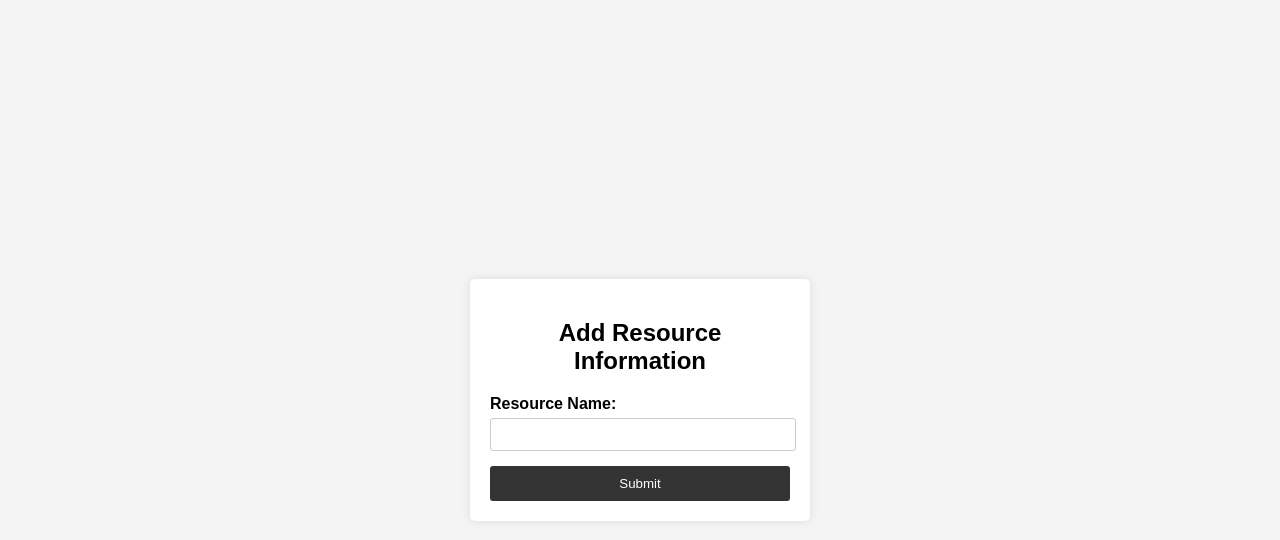
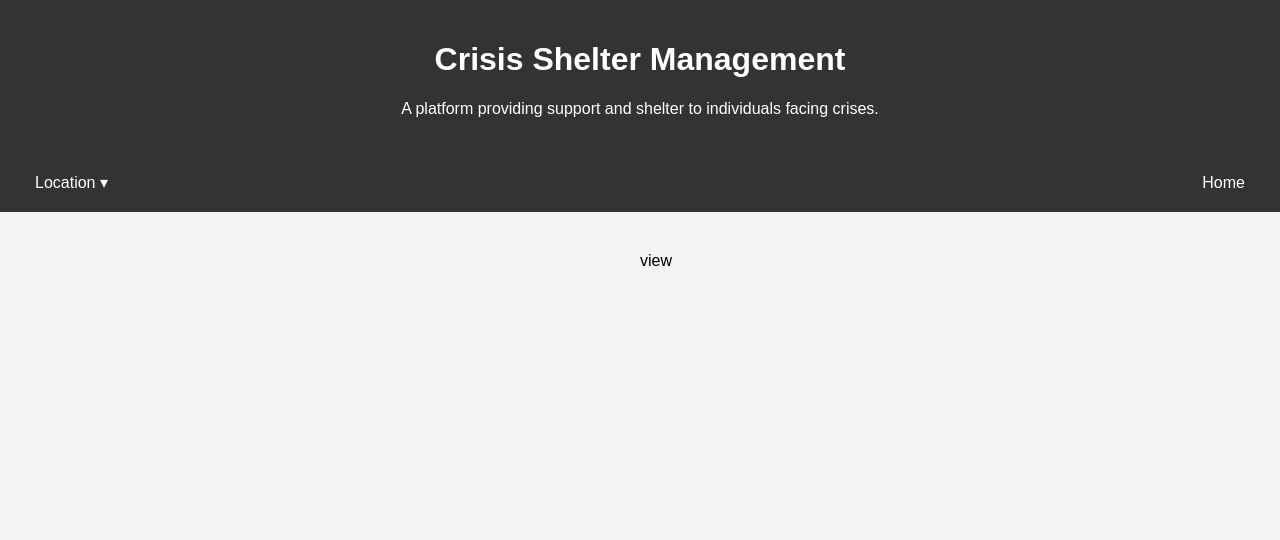
Before and after one commit to John-kurian-03/DBMS-MINI-PROJECT, a plain HTML site: page redirect.html in a window 1280 px wide. Drawn offline with Linux system fonts and the light colour scheme.

Commit message:
Update redirect.html

```diff
--- a/redirect.html
+++ b/redirect.html
@@ -1,8 +1,6 @@
 <!DOCTYPE html>
 <html lang="en">
 <head>
-    <meta charset="UTF-8">
-    <meta name="viewport" content="width=device-width, initial-scale=1.0">
     <title>Crisis Shelter Management</title>
     <style>
         body {
@@ -10,42 +8,111 @@
             margin: 0;
             padding: 0;
             background-color: #f4f4f4;
-            display: flex;
-            justify-content: center;
-            align-items: center;
-            height: 100vh;
         }
 
-        form {
-            max-width: 300px;
-            margin: 0 auto;
+        header {
+            background-color: #333;
+            color: white;
+            text-align: center;
+            padding: 20px 0;
+        }
+
+        nav {
+            background-color: #333;
+            color: white;
+            display: flex;
+            justify-content: space-between;
+            align-items: center;
+            padding: 10px 20px;
+        }
+
+        nav a {
+            color: white;
+            text-decoration: none;
+            padding: 10px 15px;
+        }
+
+        .dropdown {
+            position: relative;
+            display: inline-block;
+            margin-right: 20px;
+        }
+
+        .dropdown-content {
+            display: none;
+            position: absolute;
+            background-color: #333;
+            min-width: 120px;
+            z-index: 1;
+            border-radius: 6px;
+            box-shadow: 0 2px 5px rgba(0, 0, 0, 0.2);
+        }
+
+        .dropdown-content a {
+            color: white;
+            text-decoration: none;
+            display: block;
+            padding: 10px;
+        }
+
+        .dropdown:hover .dropdown-content {
+            display: block;
+        }
+
+
+        .main-content {
             padding: 20px;
-            background: #fff;
-            border-radius: 5px;
-            box-shadow: 0 0 10px rgba(0, 0, 0, 0.1);
+            text-align: center;
+
+        }
+
+        .card {
+            background-color: #fff;
+            border-radius: 8px;
+            box-shadow: 0 2px 5px rgba(0, 0, 0, 0.1);
+            padding: 20px;
+            margin-bottom: 20px;
         }
 
         h2 {
-            text-align: center;
-            margin-bottom: 20px;
+            color: #333;
+            margin-bottom: 10px;
         }
+        .insertion{
+            background-color: #f4f4f4;
+            width:50%;
+            float:left;
+            height: 50%;
 
-        label {
-            display: block;
-            margin-bottom: 5px;
-            font-weight: bold;
         }
-
-        input[type="text"],
-        input[type="password"] {
+        .view{
+            background-color: #f4f4f4;
+            width:50%;
+            float:right;
+            height:50%
+        }
+        .headings{
+            text-align: left;
+        }
+        input[type="text"],input[type="number"],input[type="date"]
+        {
             width: calc(100% - 12px);
-            padding: 8px;
             margin-bottom: 15px;
             border: 1px solid #ccc;
             border-radius: 3px;
         }
-
-        input[type="submit"] {
+        label{
+            display:block;
+        }
+        select{
+            margin-bottom: 15px;
+            display:block;
+            border: 1px solid #ccc;
+            border-radius: 3px;
+            width: calc(100% - 12px);
+            text-align: center;
+        }
+        input[type="submit"]{
             width: 100%;
             background-color: #333;
             color: white;
@@ -53,23 +120,125 @@
             border: none;
             border-radius: 3px;
             cursor: pointer;
-            transition: background-color 0.3s ease;
         }
 
-        input[type="submit"]:hover {
-            background-color: #555;
-        }
     </style>
 </head>
 <body>
 
-<form action="add-resource.html" method="POST">
-    <h2>Add Resource Information</h2>
-    <label for="resourceName">Resource Name:</label>
-    <input type="text" id="resourceName" name="resourceName" required>
-    <!-- Add more input fields for resource information as needed -->
-    <input type="submit" value="Submit">
-</form>
+<header>
+    <h1>Crisis Shelter Management</h1>
+    <p>A platform providing support and shelter to individuals facing crises.</p>
+</header>
+
+<nav>
+    <div class="dropdown location-dropdown">
+        <a class="location-button" href="#" onclick="showContent('ALAPUZHA')">Location &#9662;</a>
+        <div class="dropdown-content">
+            <a href="#" onclick="showContent('ALAPUZHA')">ALAPPUZHA</a>
+            <a href="#" onclick="showContent('ERNAKULAM')">ERNAKULAM</a>
+            <a href="#" onclick="showContent('THRISSUR')">THRISSUR</a>
+            <a href="#" onclick="showContent('KOTTAYAM')">KOTTAYAM</a>
+        </div>
+    </div>
+    <a href="index.html" class="home">Home</a>
+</nav>
+
+<div class="main-content" id="contentContainer">
+</div>
+
+
+
+
+    <script>
+        function showContent(location) {
+            var contentContainer = document.getElementById('contentContainer');
+            var display=0;
+            // You can customize the content based on the selected location
+            if (location === 'ALAPUZHA') {
+               contentContainer.innerHTML= `
+               <div class="insertion" id="insertion"><h2>Insert</h2>
+                        <form action="action" method="POST">
+                    <h2>Shelter 1</h2>
+
+                    <label >Shelter Name:</label>
+                    <input type="text" id="ShelterName" name="ShelterName" required>
+
+                    <label >Location:</label>
+                    <input type="text" id="Location" name="Location" required>
+
+                    <label >Capacity:</label>
+                    <input type="number" id="Capacity" name="Capacity" required>
+
+                    <label >Contact:</label>
+                    <input type="text" id="ContactInformation" name="ContactInformation" required>
+
+
+                    <label >Registration Date:</label>
+                    <input type="date" id="RegistrationDate" name="RegistrationDate" required>
+
+
+                    <label >Status:</label>
+                    <select id="Status" name="Status" required>
+                        <option value="Available">Available</option>
+                        <option value="Nearing Capacity">Nearing Capacity</option>
+                        <option value="At Capacity">At Capacity</option>
+                    </select>
+
+                    <label >Shelter Type:</label>
+                    <select id="ShelterType" name="ShelterType" required>
+                        <option value="Emergency">Emergency</option>
+                        <option value="Temporary">Temporary</option>
+                        <option value="Long Term">Long Term</option>
+                    </select>
+
+                    <input type="submit" value="Register">
+
+                </form>
+                <form action="action" method="POST">
+                    <h2>Shelter 2</h2>
+
+                    <label >Shelter Name:</label>
+                    <input type="text" id="ShelterName" name="ShelterName" required>
+
+                    <label >Location:</label>
+                    <input type="text" id="Location" name="Location" required>
+
+                    <label >Capacity:</label>
+                    <input type="number" id="Capacity" name="Capacity" required>
+
+                    <label >Contact:</label>
+                    <input type="text" id="ContactInformation" name="ContactInformation" required>
+
+
+                    <label >Registration Date:</label>
+                    <input type="date" id="RegistrationDate" name="RegistrationDate" required>
+
+
+                    <label >Status:</label>
+                    <select id="Status" name="Status" required>
+                        <option value="Available">Available</option>
+                        <option value="Nearing Capacity">Nearing Capacity</option>
+                        <option value="At Capacity">At Capacity</option>
+                    </select>
+
+                    <label >Shelter Type:</label>
+                    <select id="ShelterType" name="ShelterType" required>
+                        <option value="Emergency">Emergency</option>
+                        <option value="Temporary">Temporary</option>
+                        <option value="Long Term">Long Term</option>
+                    </select>
+
+                    <input type="submit" value="Register">
+                    </div>
+                </form>
+                `;
+            }
+        }
+    </script>
+    <div class="view">view</div>
+</div>
+
 
 </body>
 </html>
```
